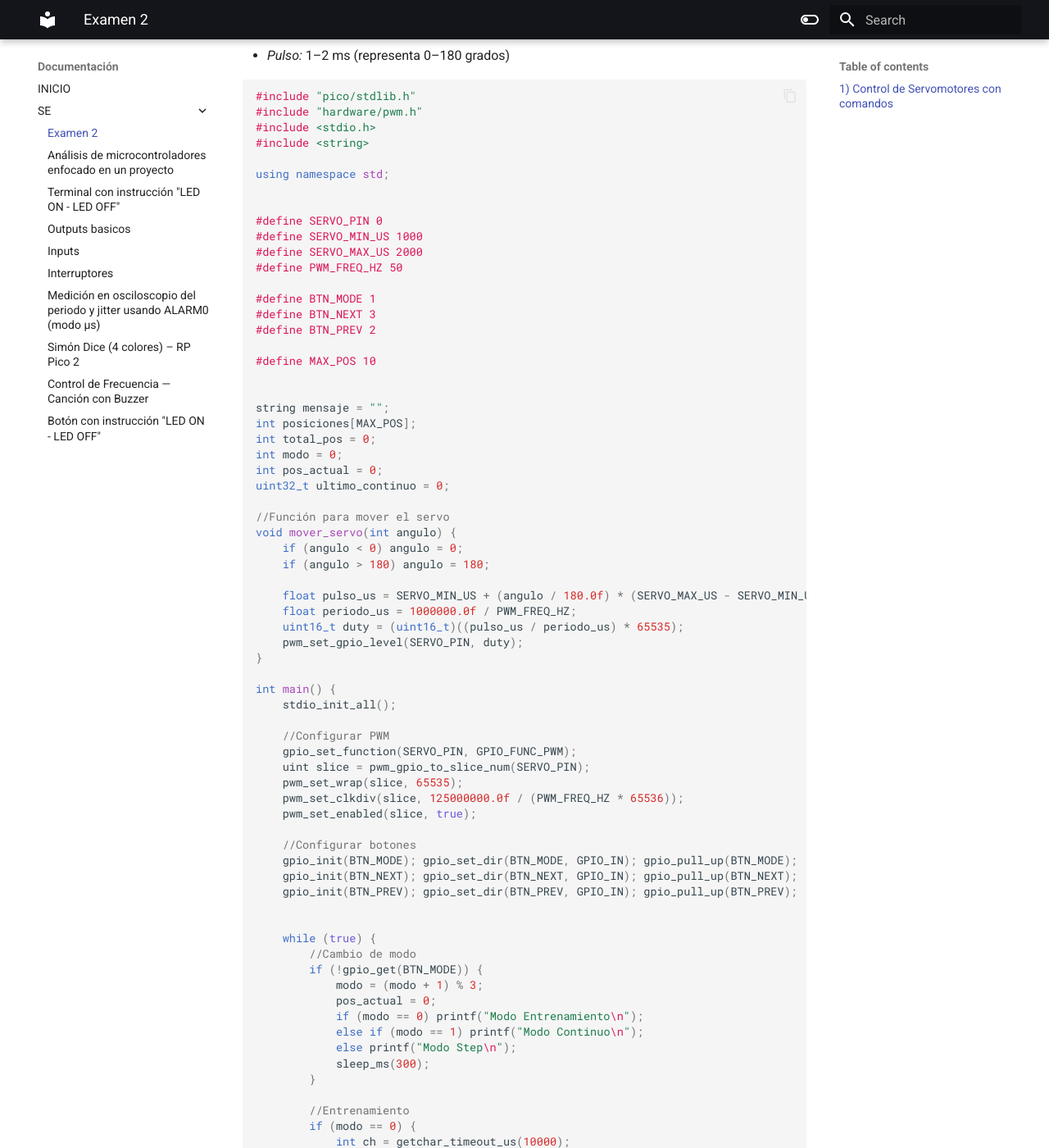
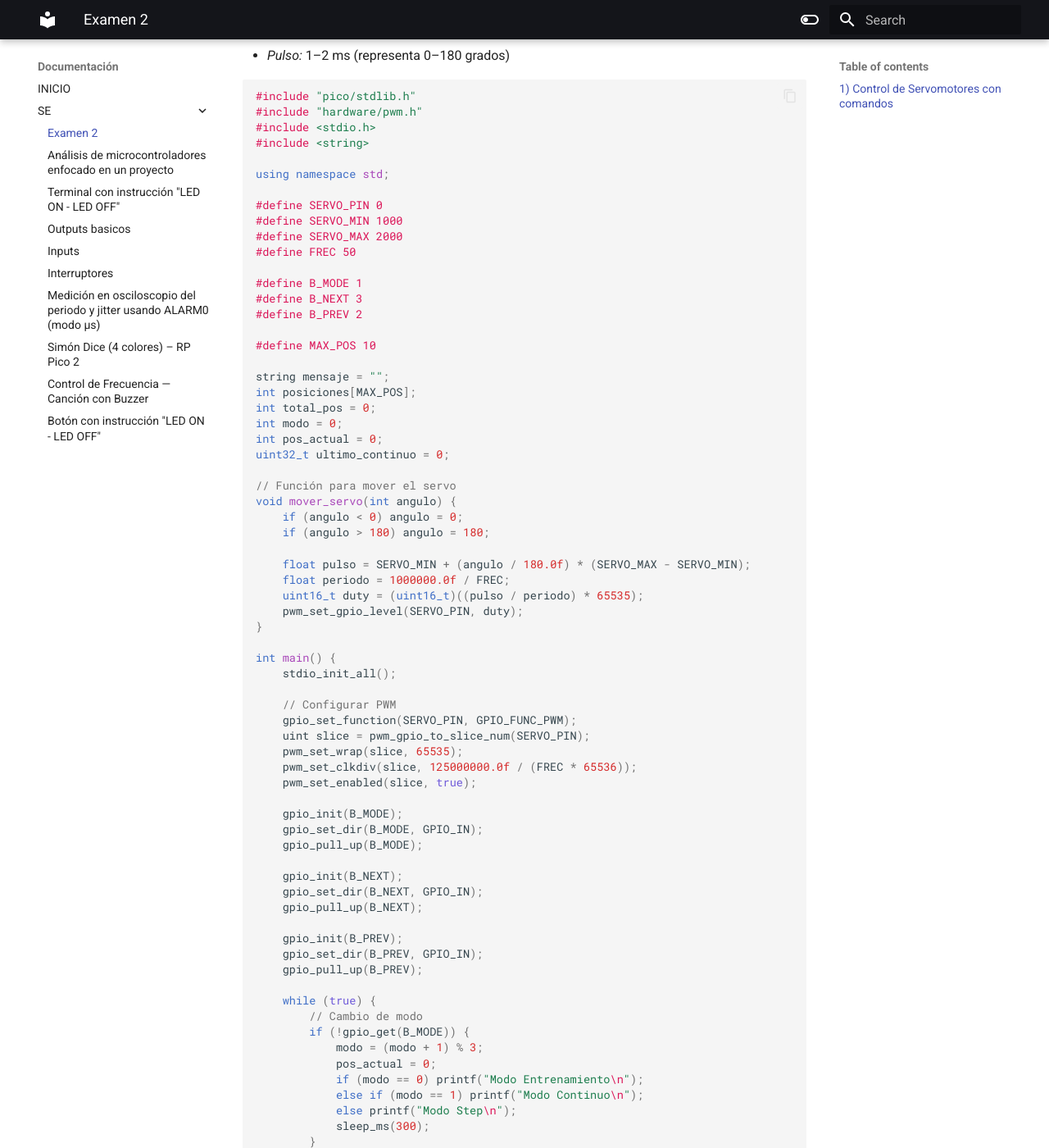
Before and after one commit to chuy-fui/Jesus-docs, an MkDocs documentation site: the page built from docs/SE/Examen2.md, in a window 1280 px wide and 1400 px high, scrolled down 2705 px. Shown: the whole window at 82% size. Built offline with MkDocs 1.6.1 and Material for MkDocs 9.7.7, drawn with Linux system fonts in a browser that asks for light colours; some of the changed text lies outside the part shown.

```diff
--- a/docs/SE/Examen2.md
+++ b/docs/SE/Examen2.md
@@ -115,18 +115,16 @@ El movimiento de un servo requiere:
 
 using namespace std;
 
+#define SERVO_PIN 0
+#define SERVO_MIN 1000
+#define SERVO_MAX 2000
+#define FREC 50
 
-#define SERVO_PIN 0
-#define SERVO_MIN_US 1000
-#define SERVO_MAX_US 2000
-#define PWM_FREQ_HZ 50
-
-#define BTN_MODE 1
-#define BTN_NEXT 3
-#define BTN_PREV 2
+#define B_MODE 1
+#define B_NEXT 3
+#define B_PREV 2
 
 #define MAX_POS 10
-
 
 string mensaje = "";
 int posiciones[MAX_POS];
@@ -135,36 +133,42 @@ int modo = 0;
 int pos_actual = 0;
 uint32_t ultimo_continuo = 0;
 
-//Función para mover el servo
+// Función para mover el servo
 void mover_servo(int angulo) {
     if (angulo < 0) angulo = 0;
     if (angulo > 180) angulo = 180;
 
-    float pulso_us = SERVO_MIN_US + (angulo / 180.0f) * (SERVO_MAX_US - SERVO_MIN_US);
-    float periodo_us = 1000000.0f / PWM_FREQ_HZ;
-    uint16_t duty = (uint16_t)((pulso_us / periodo_us) * 65535);
+    float pulso = SERVO_MIN + (angulo / 180.0f) * (SERVO_MAX - SERVO_MIN);
+    float periodo = 1000000.0f / FREC;
+    uint16_t duty = (uint16_t)((pulso / periodo) * 65535);
     pwm_set_gpio_level(SERVO_PIN, duty);
 }
 
 int main() {
     stdio_init_all();
 
-    //Configurar PWM
+    // Configurar PWM
     gpio_set_function(SERVO_PIN, GPIO_FUNC_PWM);
     uint slice = pwm_gpio_to_slice_num(SERVO_PIN);
     pwm_set_wrap(slice, 65535);
-    pwm_set_clkdiv(slice, 125000000.0f / (PWM_FREQ_HZ * 65536));
+    pwm_set_clkdiv(slice, 125000000.0f / (FREC * 65536));
     pwm_set_enabled(slice, true);
 
-    //Configurar botones
-    gpio_init(BTN_MODE); gpio_set_dir(BTN_MODE, GPIO_IN); gpio_pull_up(BTN_MODE);
-    gpio_init(BTN_NEXT); gpio_set_dir(BTN_NEXT, GPIO_IN); gpio_pull_up(BTN_NEXT);
-    gpio_init(BTN_PREV); gpio_set_dir(BTN_PREV, GPIO_IN); gpio_pull_up(BTN_PREV);
+    gpio_init(B_MODE);
+    gpio_set_dir(B_MODE, GPIO_IN);
+    gpio_pull_up(B_MODE);
 
+    gpio_init(B_NEXT);
+    gpio_set_dir(B_NEXT, GPIO_IN);
+    gpio_pull_up(B_NEXT);
+
+    gpio_init(B_PREV);
+    gpio_set_dir(B_PREV, GPIO_IN);
+    gpio_pull_up(B_PREV);
 
     while (true) {
-        //Cambio de modo
-        if (!gpio_get(BTN_MODE)) {
+        // Cambio de modo
+        if (!gpio_get(B_MODE)) {
             modo = (modo + 1) % 3;
             pos_actual = 0;
             if (modo == 0) printf("Modo Entrenamiento\n");
@@ -186,12 +190,12 @@ int main() {
                     string cmd_lower = comando;
                     for (auto &ch : cmd_lower) ch = tolower(ch);
 
-                    //Comando clear/borrar
+                    // Comando clear/borrar
                     if (cmd_lower == "clear" || cmd_lower == "borrar") {
                         total_pos = 0;
                         printf("OK\n");
                     }
-                    //Comando write/escribir
+                    // Comando write/escribir
                     else if (cmd_lower.substr(0,5) == "write" || cmd_lower.substr(0,7) == "escribir") {
                         int inicio = comando.find(',') + 1;
                         bool error = false;
@@ -211,7 +215,7 @@ int main() {
                             printf("\n");
                         }
                     }
-                    //Comando replace/reemplazar
+                    // Comando replace/reemplazar
                     else if (cmd_lower.substr(0,7) == "replace" || cmd_lower.substr(0,9) == "reemplazar") {
                         int pos1 = comando.find(',') + 1;
                         int pos2 = comando.find(',', pos1);
@@ -247,9 +251,9 @@ int main() {
             }
         }
 
-        //Step
+        // Modo Step
         if (modo == 2) {
-            if (!gpio_get(BTN_NEXT)) {
+            if (!gpio_get(B_NEXT)) {
                 if (total_pos == 0) printf("Error no hay pos\n");
                 else if (pos_actual < total_pos - 1) pos_actual++;
                 if (total_pos > 0) {
@@ -258,7 +262,7 @@ int main() {
                 }
                 sleep_ms(200);
             }
-            if (!gpio_get(BTN_PREV)) {
+            if (!gpio_get(B_PREV)) {
                 if (total_pos == 0) printf("Error no hay pos\n");
                 else if (pos_actual > 0) pos_actual--;
                 if (total_pos > 0) {
```
Also changed, not shown: other parts of docs/SE/Examen2.md (+2 -2 lines).
